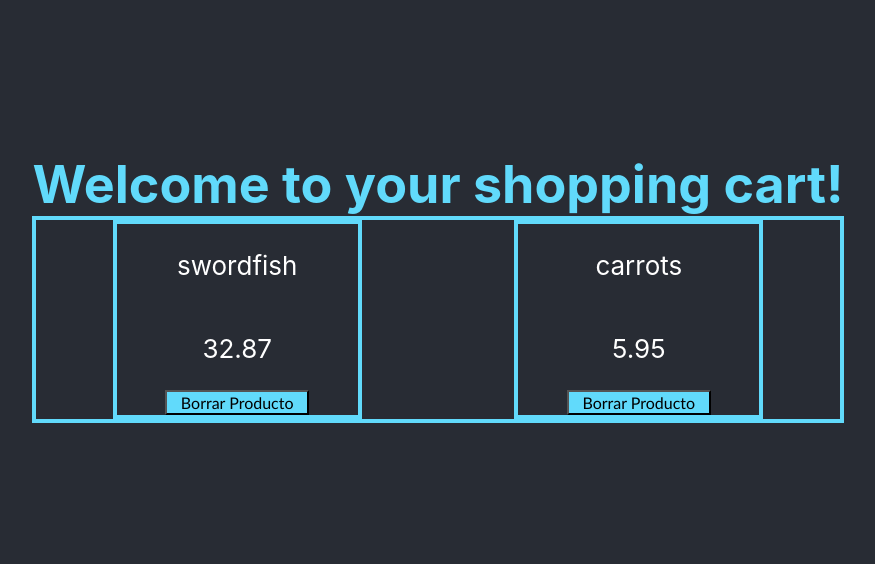
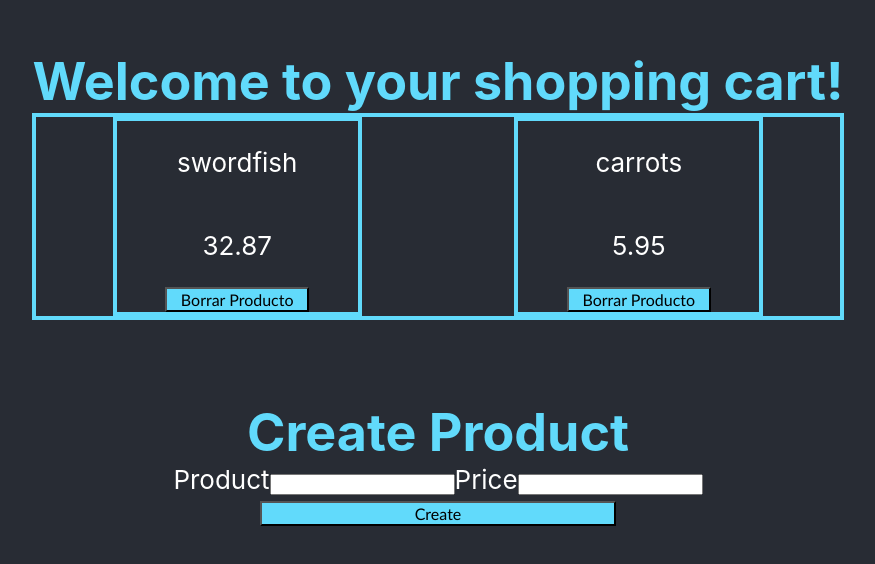
Before and after one commit to adrianezd/shoppinglist, a React (Create React App) app: page / in a window 1280 px wide. Shown: the part 112-676 px from the top of the page, without its empty margins (202-1077 px from the left). Built offline with nearby package versions, Linux system fonts and the light colour scheme.

Commit message:
css,create product syntax

```diff
--- a/src/App.css
+++ b/src/App.css
@@ -30,18 +30,6 @@ h1{
   color: white;
 }
 
-.App-link {
-  color: #61dafb;
-}
-
-@keyframes App-logo-spin {
-  from {
-    transform: rotate(0deg);
-  }
-  to {
-    transform: rotate(360deg);
-  }
-}
 
 .productsList{
   display: flex;
@@ -68,3 +56,12 @@ button {
   justify-content: center;
   align-self: center;
 }
+
+.CreateProduct{
+  display: flex;
+  flex-direction: column;
+  justify-content: space-between;
+  align-items: center;
+  height: 100%;
+  margin-top: 10%;
+}
--- a/src/components/CreateProduct.js
+++ b/src/components/CreateProduct.js
@@ -1,11 +1,25 @@
 import React from 'react'
+import { useContext } from 'react'
+import { ProductContext } from '../context/ProductContext'
 
-export default function Product() {
+export default function CreateProduct() {
+
+  const { addProduct } = useContext(ProductContext);
+
+  // const handleSubmit = (e) => {
+  //   const product = { product: e.target[0].value, price: e.target[1].value };
+  //   addProduct(product);
+  // }
+
   return (
-    <div>
+    <div className="CreateProduct">
+      <h1>Create Product</h1>
       <form>
-        <input>Product Name</input>
-        <input>Price</input>
+        <label>Product</label>
+        <input type="text" />
+        <label>Price</label>
+        <input type="text" />
+        <button onClick={addProduct()}>Create</button>
       </form>
     </div>
   )
--- a/src/components/ListOfProducts.js
+++ b/src/components/ListOfProducts.js
@@ -1,13 +1,15 @@
 import { useContext } from "react";
 import { ProductContext } from '../context/ProductContext'
+import CreateProduct from "./CreateProduct";
 
 
 export function ListOfProducts() {
-  const { products,removeProduct,addProduct } = useContext(ProductContext);
+  const { products,removeProduct } = useContext(ProductContext);
 
 
 
   return (
+    <>
     <div className="productsList">
       {products.map((product) => (
         <div className="product" key={product.id}>
@@ -19,6 +21,10 @@ export function ListOfProducts() {
         </div>
       ))}
     </div>
+    <div>
+      <CreateProduct />
+      </div>
+    </>
   )
 }
 
--- a/src/context/ProductContext.js
+++ b/src/context/ProductContext.js
@@ -11,7 +11,6 @@ export function ProductContextProvider(props) {
 
     const removeProduct = (id) => {
         setProducts(products.filter((product) => product.id !== id));
-        console.log("Producto borrado " , id)
     };
 
     useEffect(() => {
```
